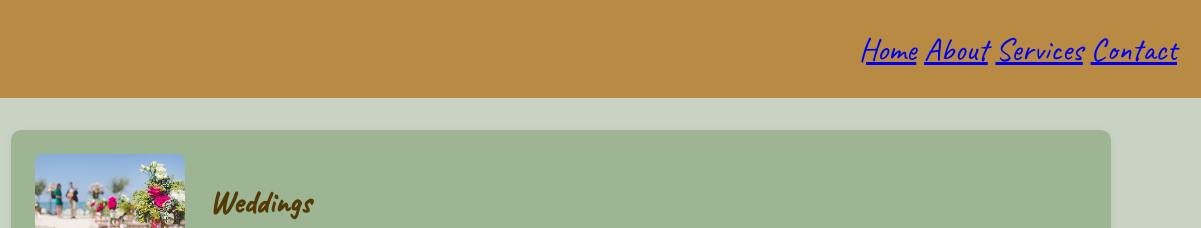
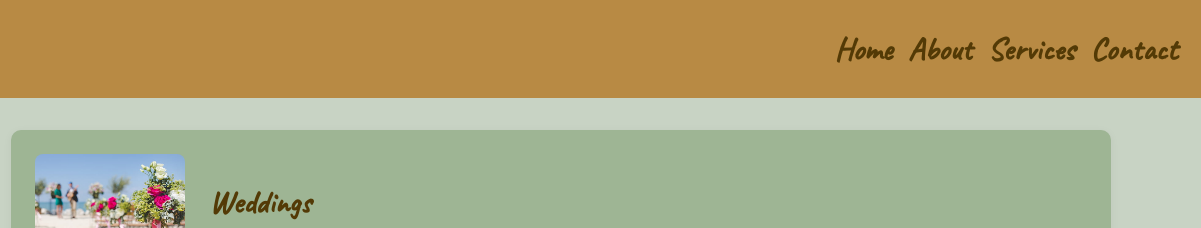
Before and after one commit to AdhocChaos/AbiSite, a plain HTML site: page index.html in a window 1280 px wide. Shown: the top 228 px of the page, 79-1280 px from the left. Drawn offline with Linux system fonts and the light colour scheme.

Commit message:
Update and rename packages.html to index.html

```diff
--- a/packages.html
+++ b/index.html
@@ -3,7 +3,7 @@
 <head>
   <meta charset="UTF-8">
   <meta name="viewport" content="width=device-width, initial-scale=1.0">
-  <link rel="icon" type="image/x-icon" href="fav.ico">
+  <link rel="icon" type="image/x-icon" href="pics/fav.ico">
   <title>Event Services | Ivy & Sage</title>
   <link href="https://fonts.googleapis.com/css2?family=Caveat&display=swap" rel="stylesheet">
   <style>
@@ -17,6 +17,17 @@
       font-family: 'Caveat', cursive;
       font-size: 2rem;
       color: #533A06;
+    }
+
+    nav {
+      display: flex;
+      gap: 1rem;
+    }
+
+    nav a {
+      text-decoration: none;
+      color: #533A06;
+      font-weight: bold;
     }
 
     header img.logo {
```
